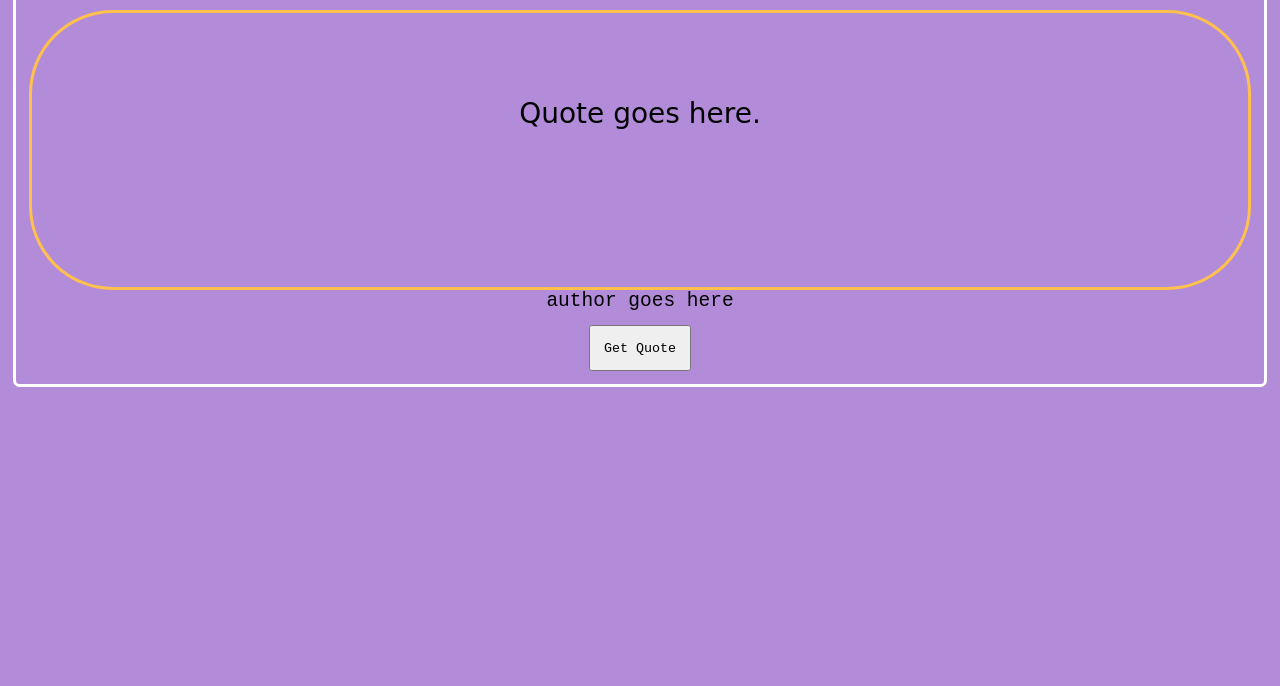
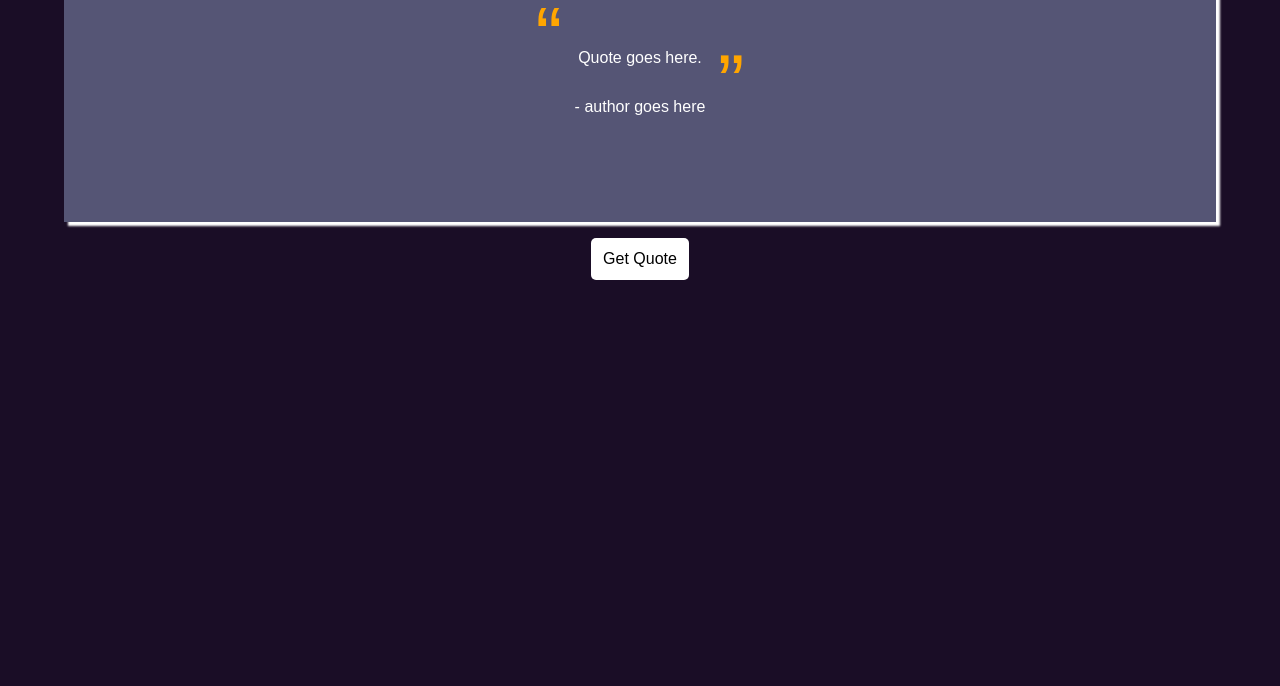
Before and after one commit to palmerev/random-quote-machine, a plain HTML site: page index.html in a window 1280 px wide. Shown: the part 114-800 px from the top of the page. Drawn offline with nearby package versions, Linux system fonts and the light colour scheme; files that its build step writes are made by us from their sources.

Commit message:
add new styles

```diff
--- a/css/style.scss
+++ b/css/style.scss
@@ -1,64 +1,53 @@
-* {
-    box-sizing: border-box;
-    margin: 0;
-    padding: 0;
-}
-
-html {
-    height: 100%
-}
 body {
-    position: relative;
-    padding: 1em;
-    font-family: monospace;
-    background-color: lighten(rebeccapurple, 30%);
-    min-height: 100%;
-}
-
-h1, p, main, footer {
-    text-align: center;
-}
-
-h1 {
-    margin-top: 1em;
-    margin-bottom: 1em;
+  background-color: darken(rebeccapurple, 30%);
+  font-family: sans-serif;
+  text-align: center;
 }
 
 main {
-    margin-top: 1em;
-    padding: 1em;
-    border: 3px solid white;
-    border-radius: 0.5em;
-    min-height: 50vh;
+  max-width: 90vw;
+  margin: 0 auto;
+}
+h1 {
+  color: #CCC;
+  font-weight: normal;
+  background: darken(rebeccapurple, 10%);
+  box-shadow: 0 0 10px 10px darken(rebeccapurple, 10%);
+  padding: 0;
 }
 
-p {
-    font-size: 1.5em;
+.quote {
+  color: white;
+  padding: 0.5em;
+  min-height: 30vh;
+  max-width: 90vw;
+  margin: 1em auto;
+  background: #555575;
+  box-shadow: 4px 4px 2px white;
 }
 
 blockquote {
-    font-size: 1.75em;
-    font-family: cursive;
-    padding: 3em;
-    border: 3px solid lighten(orange, 15%);
-    border-radius: 3em;
-    min-height: 10em;
+  &::before {
+    content: "“";
+    font-size: 5em;
+    color: orange;
+    margin-right: 1rem;
+  }
+  &::after {
+    content: "„";
+    font-size: 5em;
+    color: orange;
+    margin-left: 1rem;
+  }
+}
+button {
+  background: #FFF;
+  font-size: inherit;
+  padding: 0.75em;
+  border: none;
+  border-radius: 5px;
 }
 
-footer {
-    padding: 1em;
-    position: absolute;
-    bottom: 0;
-    right: 0;
-    left: 0;
+p#author::before {
+  content: "- ";
 }
-
-button {
-    margin-top: 1em;
-    padding: 1em;
-    font-family: inherit;
-}
-
-.quote-body {
-
-}
```
